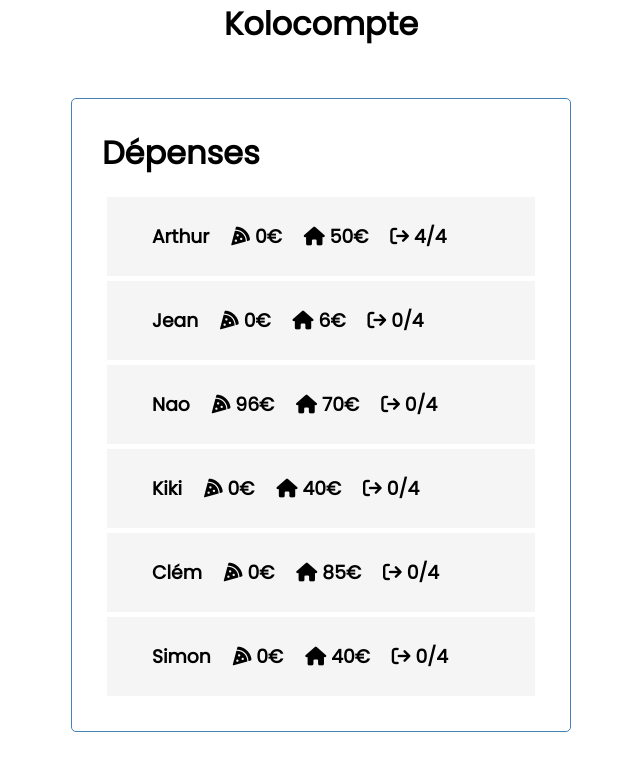
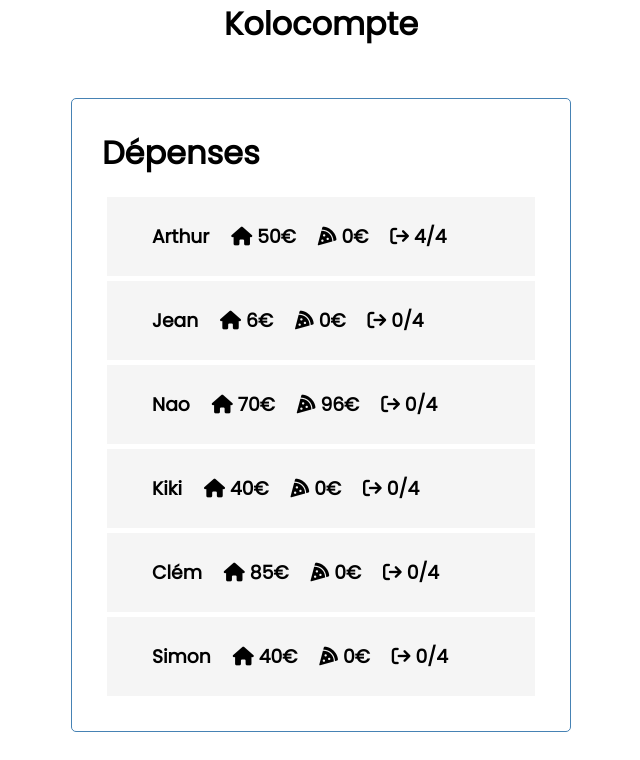
Before and after one commit to JeanMainguy/Kolocompte, a Vue app: page / in a window 1280 px wide. Shown: the top 760 px of the page, without its empty margins (319-959 px from the left). Built offline with nearby package versions, Linux system fonts and the light colour scheme.

Commit message:
fix increment of week away

```diff
--- a/src/components/Member.vue
+++ b/src/components/Member.vue
@@ -4,11 +4,9 @@
 
 
                     <!-- <i class="expense_sum">  <i class="fa-solid fa-calendar-exclamation"></i>{{ this.member.food_expense_sum }}€ </i>  -->
+                    <i class="expense_sum fa-solid fa-house"></i> {{ this.member.house_expense_sum }}€
 
-
-                     <i class="expense_sum fa-solid fa-pizza-slice"></i> {{ this.member.food_expense_sum }}€
-
-                    <i class="expense_sum fa-solid fa-house"></i> {{ this.member.house_expense_sum }}€
+                    <i class="expense_sum fa-solid fa-pizza-slice"></i> {{ this.member.food_expense_sum }}€
 
             <i class="expense_sum fa-solid fa-arrow-right-from-bracket"></i> {{this.member.week_away}}/4
             </h3>
```
